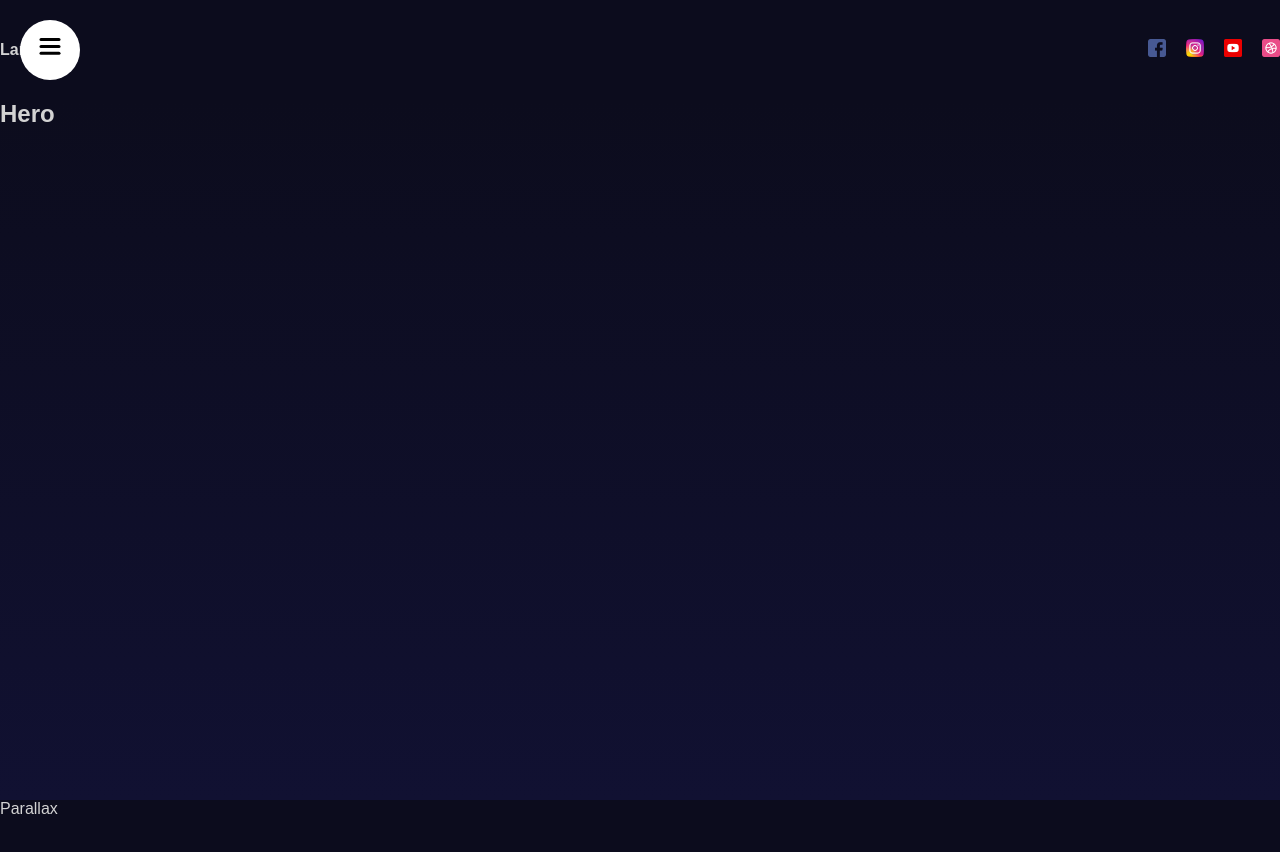
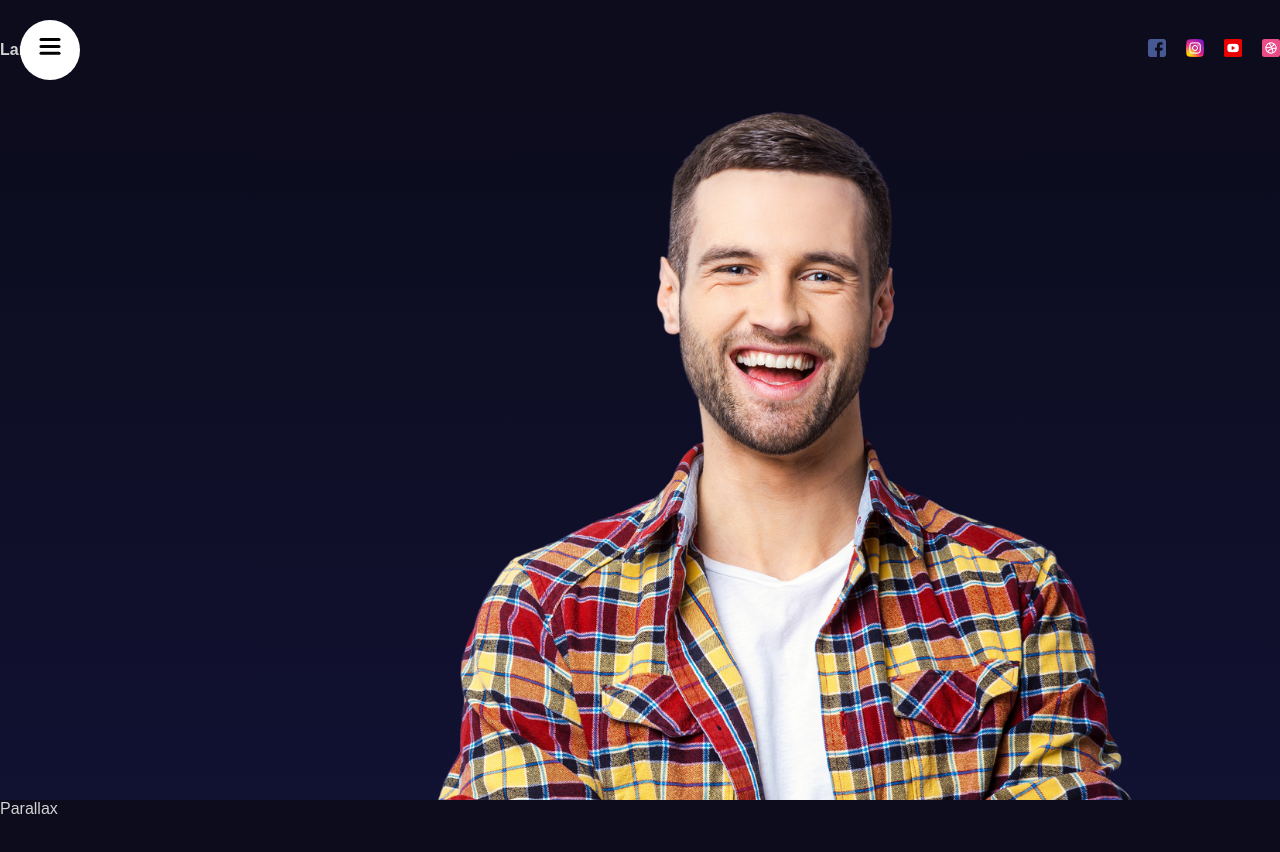
Before and after one commit to assilbekov/framer-animated-portfolio-course, a React (Vite) app: page / in a window 1280 px wide. Shown: the top 852 px of the page. Built offline with nearby package versions, Linux system fonts and the light colour scheme.

Commit message:
add hero image

```diff
--- a/src/components/hero/Hero.jsx
+++ b/src/components/hero/Hero.jsx
@@ -3,7 +3,9 @@ import "./hero.scss"
 export const Hero = () => {
   return (
     <div className="hero">
-      <h1>Hero</h1>
+      <div className="imageContainer">
+        <img src="/hero.png" alt="hero" />
+      </div>
     </div>
   )
 }
--- a/src/components/hero/hero.scss
+++ b/src/components/hero/hero.scss
@@ -1,4 +1,13 @@
 .hero {
   height: calc(100vh - 100px);
+  overflow: hidden;
   background: linear-gradient(180deg, #0c0c1d, #111132);
+  position: relative;
+
+  .imageContainer {
+    height: 100%;
+    position: absolute;
+    top: 0;
+    right: 0;
+  }
 }
```
